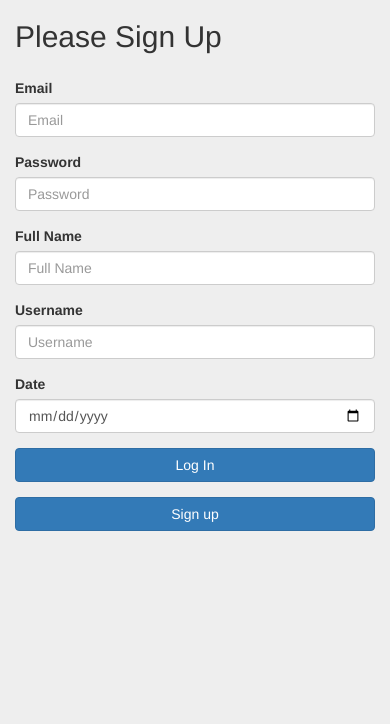
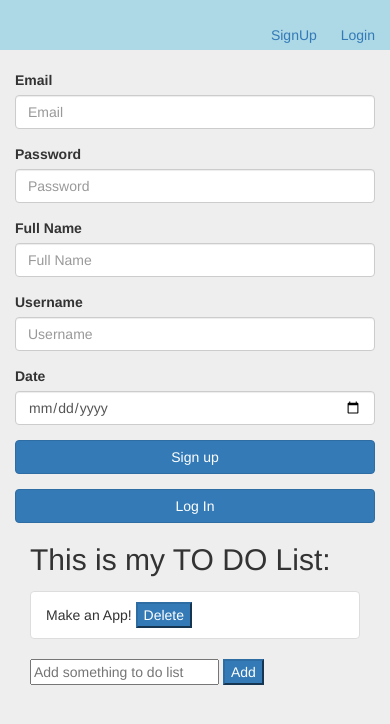
Before and after one commit to katsos/todo-app-firebase, a plain HTML site: page index.html in a window 390 px wide. Drawn offline with nearby package versions, Linux system fonts and the light colour scheme; no server answers.

Commit message:
fixed html structure - added new firebase config - added basic style.css

```diff
--- a/app.js
+++ b/app.js
@@ -1,10 +1,10 @@
 const FB_CONFIG = {
-    apiKey: "AIzaSyD636iUl9DB6v_mRbcdb4WU_GOLTZt43I4",
-    authDomain: "todoapp-a6f6a.firebaseapp.com",
-    databaseURL: "https://todoapp-a6f6a.firebaseio.com",
-    projectId: "todoapp-a6f6a",
-    storageBucket: "todoapp-a6f6a.appspot.com",
-    messagingSenderId: "266129417099"
+    apiKey: "AIzaSyCJKpemXPD7KRVmDebrpHwifNMekijlE_s",
+    authDomain: "todoapp-9774b.firebaseapp.com",
+    databaseURL: "https://todoapp-9774b.firebaseio.com",
+    projectId: "todoapp-9774b",
+    storageBucket: "todoapp-9774b.appspot.com",
+    messagingSenderId: "773465329178"
 };
 
 
@@ -13,7 +13,14 @@ const FB_CONFIG = {
   firebase.initializeApp(FB_CONFIG);
 
   // vazoume ta elements sto dom
+  const elements = {
+    nav: {
+      isUserSignedIn: document.getElementsByClassName('my-navbar-logged'),
+      isUserGuest: document.getElementsByClassName('my-navbar-guest')
+    }
+  };
 
+/*
   const txtEmail = document.getElementById('txtEmail');
   const txtPassword = document.getElementById('txtPassword');
   const txtFullname = document.getElementById('txtFullname');
@@ -22,10 +29,7 @@ const FB_CONFIG = {
   const btnLogin = document.getElementById('btnLogin');
   const btnSignUp = document.getElementById('btnSignUp');
   const btnLogout = document.getElementById('btnLogout');
-  const everything = document.getElementById('everything');
   const todolidt = document.getElementById('todolidt');
-
-
 
   //Add login event
 
@@ -59,17 +63,17 @@ const FB_CONFIG = {
   btnLogout.addEventListener('click', e =>{
     firebase.auth().signOut();
   });
-
+*/
 
   // add a realtime listener
 
   firebase.auth().onAuthStateChanged(firebaseUser => {
+    debugger;
     if(firebaseUser) {
       console.log(firebaseUser);
       btnLogout.classList.remove('hide');
       everything.classList.add('hide');
       todolidt.classList.remove('hide');
-
     } else {
       console.log('not logged in');
       btnLogout.classList.add('hide');
--- a/index.html
+++ b/index.html
@@ -1,23 +1,42 @@
-
 <!DOCTYPE html>
 <html>
+
 <head>
 	<meta charset="utf-8">
 	<title>To Do List Web App</title>
 
-  <link rel="stylesheet" href="https://maxcdn.bootstrapcdn.com/bootstrap/3.3.7/css/bootstrap.min.css" integrity="sha384-BVYiiSIFeK1dGmJRAkycuHAHRg32OmUcww7on3RYdg4Va+PmSTsz/K68vbdEjh4u" crossorigin="anonymous">
+	<link rel="stylesheet"
+				href="https://maxcdn.bootstrapcdn.com/bootstrap/3.3.7/css/bootstrap.min.css"
+				integrity="sha384-BVYiiSIFeK1dGmJRAkycuHAHRg32OmUcww7on3RYdg4Va+PmSTsz/K68vbdEjh4u"
+			 	crossorigin="anonymous"
+	/>
+	<link rel="stylesheet" href="swag-style.css"/>
+
 </head>
+
 <body style="background-color:#EEEEEE;">
+
+	<nav class="my-navbar">
+
+		<!-- if user is signed in-->
+		<div class="my-navbar-logged">
+			<span id="username"></span>
+			<a id="btnLogout">Logout</a>
+		</div>
+
+		<!-- if user is not signed in -->
+		<div class="my-navbar-guest">
+			<a id="btnSignUp">SignUp</a>
+			<a id="btnLogin">Login</a>
+		</div>
+
+	</nav>
 
 	<div class="container">
 
-		<div id="everything" class="form-horizontal">
+		<section id="auth" class="form-horizontal">
 
-			<div class="form-group">
-				<div class="col-sm-8 control-label">
-		    		<h2 >Please Sign Up </h2>
-		    	</div>
-		  </div>
+			<form id="signup-from">
 				<div class="form-group">
 					<label for="txtEmail" class="col-sm-2 control-label">Email</label>
 					<div class="col-sm-10">
@@ -45,13 +64,7 @@
 				<div class="form-group">
 					<label for="txtDate" class="col-sm-2 control-label">Date</label>
 					<div class="col-sm-10">
-		      <input type="date" class="form-control" id="txtDate" >
-		    </div>
-		  </div>
-
-		  <div class="form-group">
-		    <div class="col-sm-offset-2 col-sm-10">
-		      <button id="btnLogin" type="submit" class="btn btn-primary btn-block btn-default">Log In</button>
+						<input type="date" class="form-control" id="txtDate">
 					</div>
 				</div>
 
@@ -61,13 +74,20 @@
 					</div>
 				</div>
 
-		</div>
+			</form>
+
+			<form id="login-from">
+
 				<div class="form-group">
 					<div class="col-sm-offset-2 col-sm-10">
-		     	<button id="btnLogout" type="submit" class="btn btn-primary btn-block btn-default hide">Log out</button>
+						<button id="btnLogin" type="submit" class="btn btn-primary btn-block btn-default">Log In</button>
 					</div>
 				</div>
-		<div id="todolidt" class="form-group">
+			</form>
+
+		</section>
+
+		<section id="todolidt" class="form-group">
 			<div class="form-group">
 				<div class="col-sm-offset-2 col-sm-10">
 					<h2>This is my TO DO List:</h2>
@@ -85,7 +105,8 @@
 				<input type="text" placeholder="Add something to do list">
 				<button id="btnAdd" type="submit" class="btn-primary">Add</button>
 			</div>
-		</div>
+		</section>
+
 	</div>
 
 	<script src="https://www.gstatic.com/firebasejs/3.9.0/firebase.js"></script>
@@ -93,4 +114,5 @@
 	<script src="app.js"></script>
 
 </body>
+
 </html>
--- /dev/null
+++ b/swag-style.css
@@ -0,0 +1,11 @@
+.my-navbar {
+    margin-bottom: 20px;
+    background-color: lightblue;
+
+    text-align: right;
+    padding: 5px;
+}
+
+.my-navbar div > * {
+    margin: 10px;
+}
```
Lines whose indentation alone changed are shown as unchanged.
